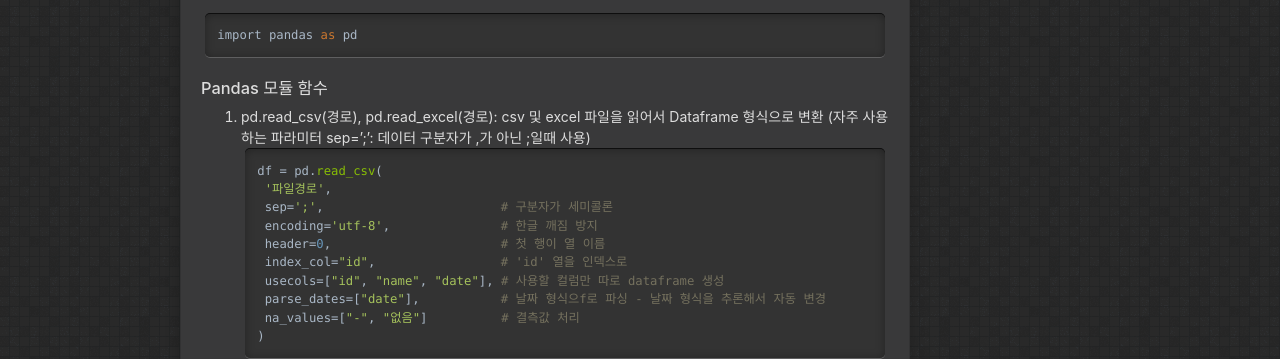
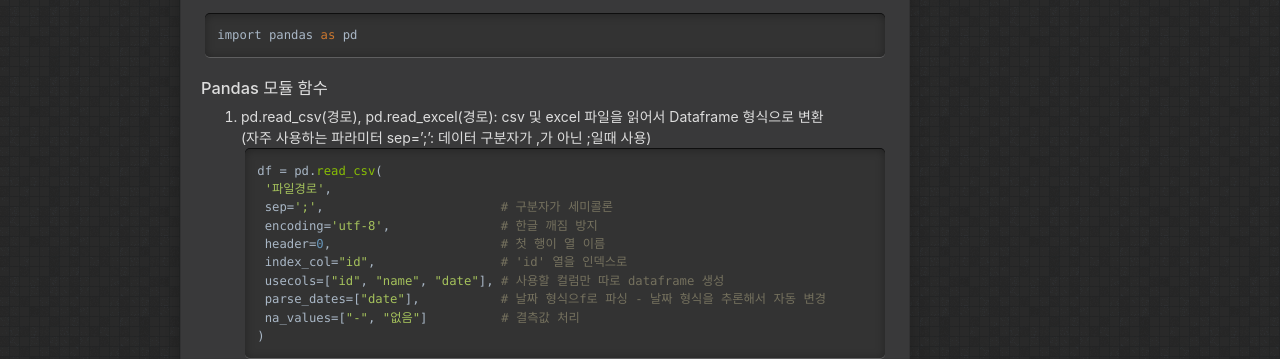
Before and after one commit to Lee-keonhee/Lee-keonhee.github.io, a Jekyll site: the page built from _posts/2025-07-24-Pandas function and method.md, in a window 1280 px wide and 900 px high, scrolled down 312 px. Shown: the part 152-511 px from the top of the window. Built offline with Jekyll 4.4.1, drawn with Linux system fonts in a browser that asks for light colours.

````diff
--- a/_posts/2025-07-24-Pandas function and method.md
+++ b/_posts/2025-07-24-Pandas function and method.md
@@ -24,7 +24,7 @@ import pandas as pd
 
 ### Pandas 모듈 함수
 
-1. pd.read_csv(경로), pd.read_excel(경로): csv 및 excel 파일을 읽어서 Dataframe 형식으로 변환 (자주 사용하는 파라미터 sep=';': 데이터 구분자가 ,가 아닌 ;일때 사용)
+1. pd.read_csv(경로), pd.read_excel(경로): csv 및 excel 파일을 읽어서 Dataframe 형식으로 변환 <br> (자주 사용하는 파라미터 sep=';': 데이터 구분자가 ,가 아닌 ;일때 사용)
 ```python
 df = pd.read_csv(
     '파일경로',
````
